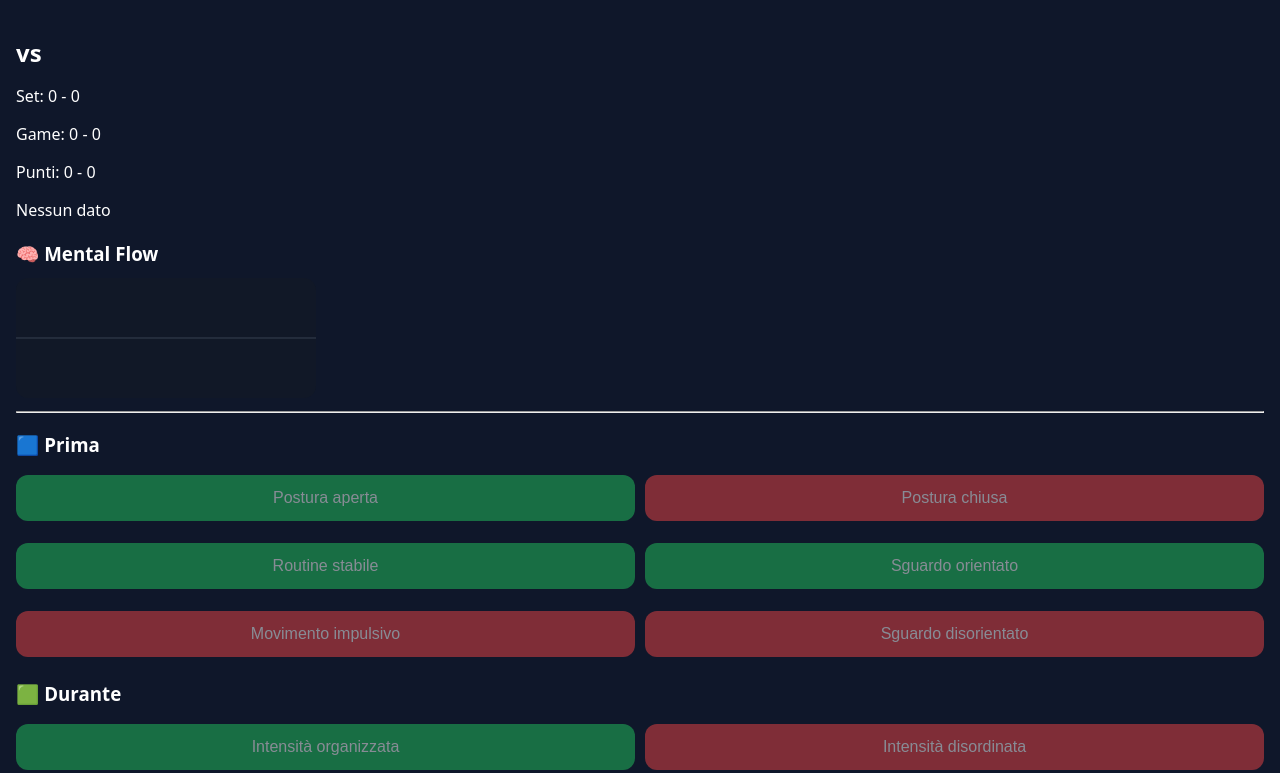
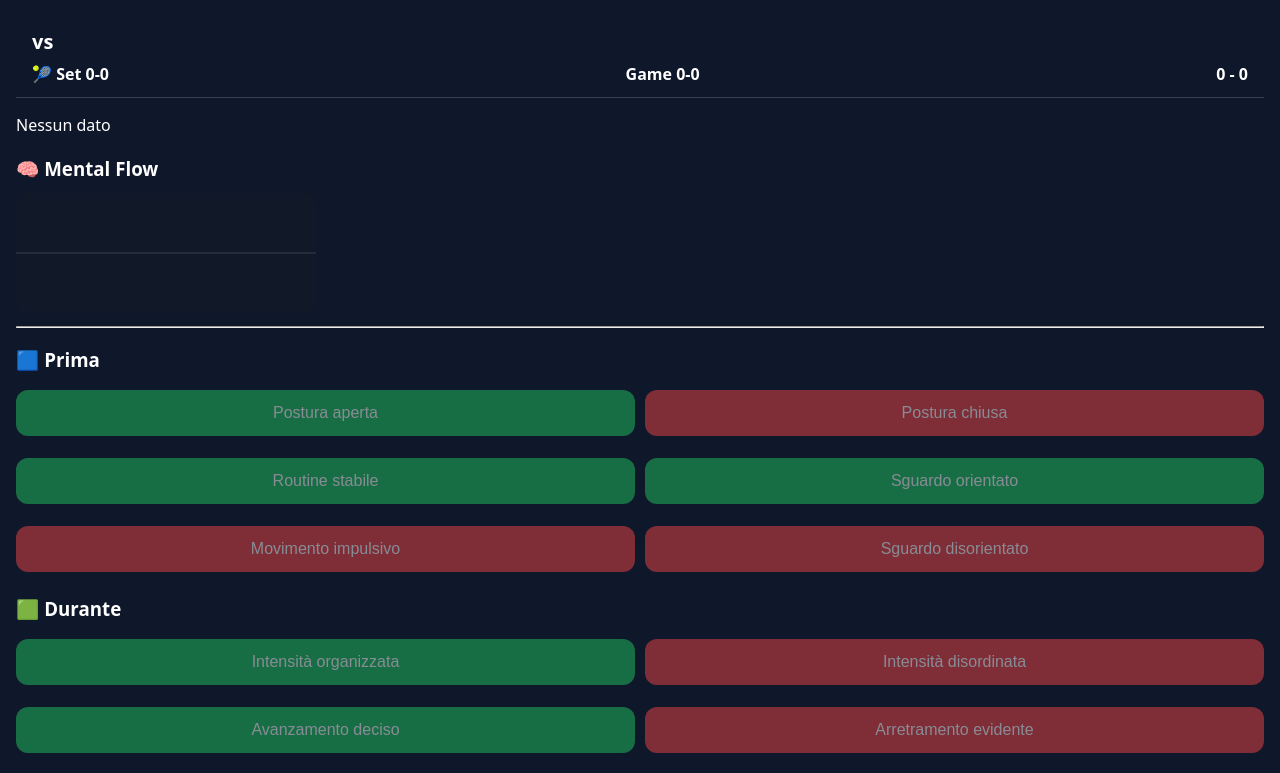
Before and after one commit to MarcoFeliziani/stm-app, a React (Vite) app: page /match in a window 1280 px wide. Shown: the top 773 px of the page. Built offline with nearby package versions, Linux system fonts and the light colour scheme.

Commit message:
Add sticky match header

```diff
--- a/src/index.css
+++ b/src/index.css
@@ -42,3 +42,31 @@ button {
   grid-template-columns: 1fr 1fr;
   gap: 10px;
 }
+
+.match-header{
+  position:sticky;
+  top:0;
+  z-index:100;
+  background:#0f172a;
+  padding:12px 16px;
+  border-bottom:1px solid #334155;
+}
+
+.players{
+  font-size:20px;
+  font-weight:700;
+  margin-bottom:8px;
+}
+
+.score-row{
+  display:flex;
+  justify-content:space-between;
+  align-items:center;
+  flex-wrap:wrap;
+  gap:10px;
+  font-weight:600;
+}
+
+.tb{
+  color:#f59e0b;
+}
--- a/src/routes/Match.jsx
+++ b/src/routes/Match.jsx
@@ -66,18 +66,21 @@ export default function Match() {
 
   return (
     <div className="container">
-      <h2>{player} vs {opponent}</h2>
+      <div className="match-header">
+        <div className="players">
+          {player} vs {opponent}
+        </div>
 
-      <p>Set: {score.sets[0]} - {score.sets[1]}</p>
-      <p>Game: {score.games[0]} - {score.games[1]}</p>
+        <div className="score-row">
+          <span>🎾 Set {score.sets[0]}-{score.sets[1]}</span>
+          <span>Game {score.games[0]}-{score.games[1]}</span>
+          <span>{getFormattedPoints()}</span>
 
-      {score.tieBreak && (
-        <div style={{ fontWeight: "bold", color: "orange" }}>
-          🔥 TIE-BREAK
+          {score.tieBreak && (
+            <span className="tb">🔥 TB</span>
+          )}
         </div>
-      )}
-
-      <p>Punti: {getFormattedPoints()}</p>
+      </div>
 
       <StatsLive />
       <MentalChart />
```
